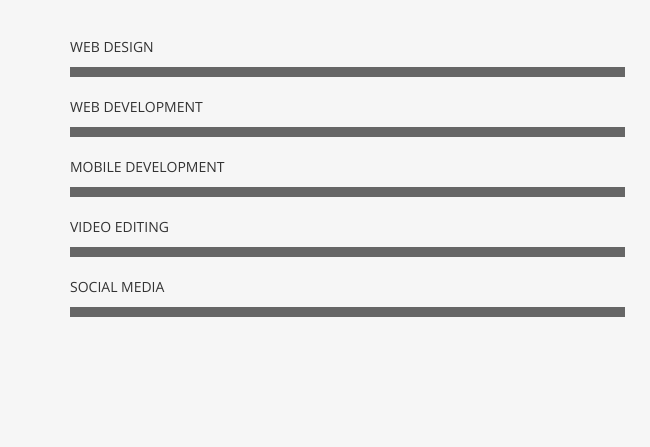
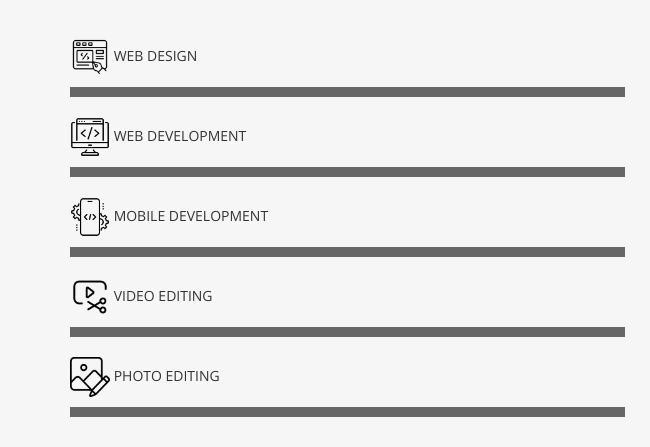
Before and after one commit to DeanDamianus/Website_Portofolio, a plain HTML site: page index.html in a window 1280 px wide. Shown: the part 2595-3042 px from the top of the page, 0-650 px from the left. Drawn offline with nearby package versions, Linux system fonts and the light colour scheme.

Commit message:
omk1 asset hardskills

```diff
--- a/index.html
+++ b/index.html
@@ -243,31 +243,31 @@
                         <h2><i class="fas fa-tools"></i> Hard Skills</h2>
                         <div class="progress-group">
                             <div class="progress-group">
-                                <p>Web design</p>
+                                <p> <img src="assets/img/deisgn.png" alt="web design" width="40" height="40"> Web design</p>
                                 <div class="progress">
                                 </div><!-- /.progress -->
                             </div><!-- /.progress-group -->
 
                             <div class="progress-group">
-                                <p>Web development</p>
+                                <p> <img src="assets/img/webdev.png" width="40" height="40" alt="webdev"> Web development</p>
                                 <div class="progress">
                                 </div><!-- /.progress -->
                             </div><!-- /.progress-group -->
 
                             <div class="progress-group">
-                                <p>Mobile Development</p>
+                                <p><img src="assets/img/mobiledev.png" width="40" height="40" alt="mobiledev"> Mobile Development</p>
                                 <div class="progress">
                                 </div><!-- /.progress -->
                             </div><!-- /.progress-group -->
 
                             <div class="progress-group">
-                                <p>Video Editing</p>
+                                <p><img src="assets/img/videoedit.png" alt="videoedit" width="40" height="40"> Video Editing</p>
                                 <div class="progress">
                                 </div><!-- /.progress -->
                             </div><!-- /.progress-group -->
 
                             <div class="progress-group">
-                                <p>Social Media</p>
+                                <p><img src="assets/img/photoedit.png" width="40" height="40" alt="photoedit"> Photo Editing</p>
                                 <div class="progress">
                                 </div><!-- /.progress -->
                             </div>
```
Also changed, not shown: assets/img/deisgn.png (added), assets/img/mobiledev.png (added), assets/img/photoedit.png (added), assets/img/videoedit.png (added), assets/img/webdev.png (added).
